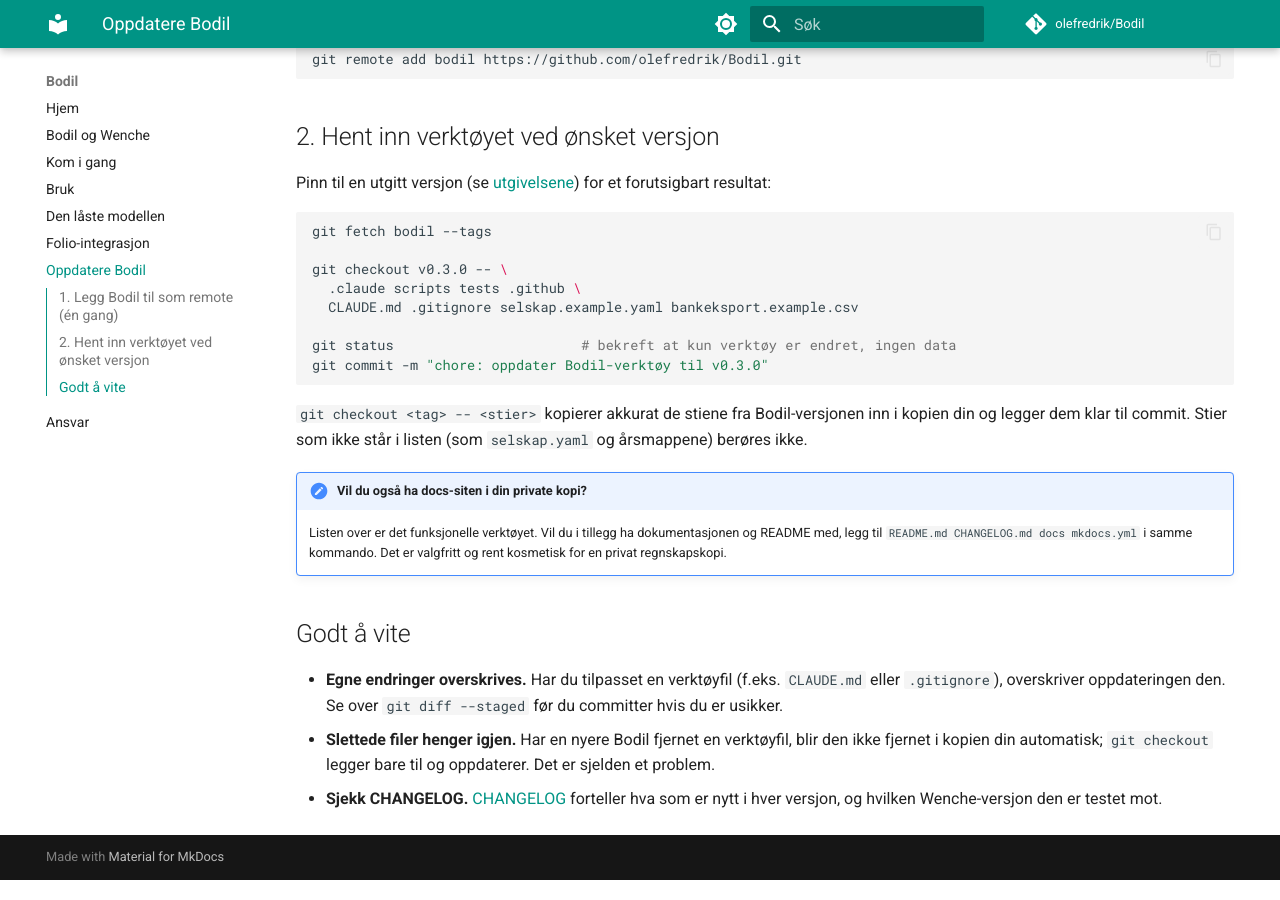
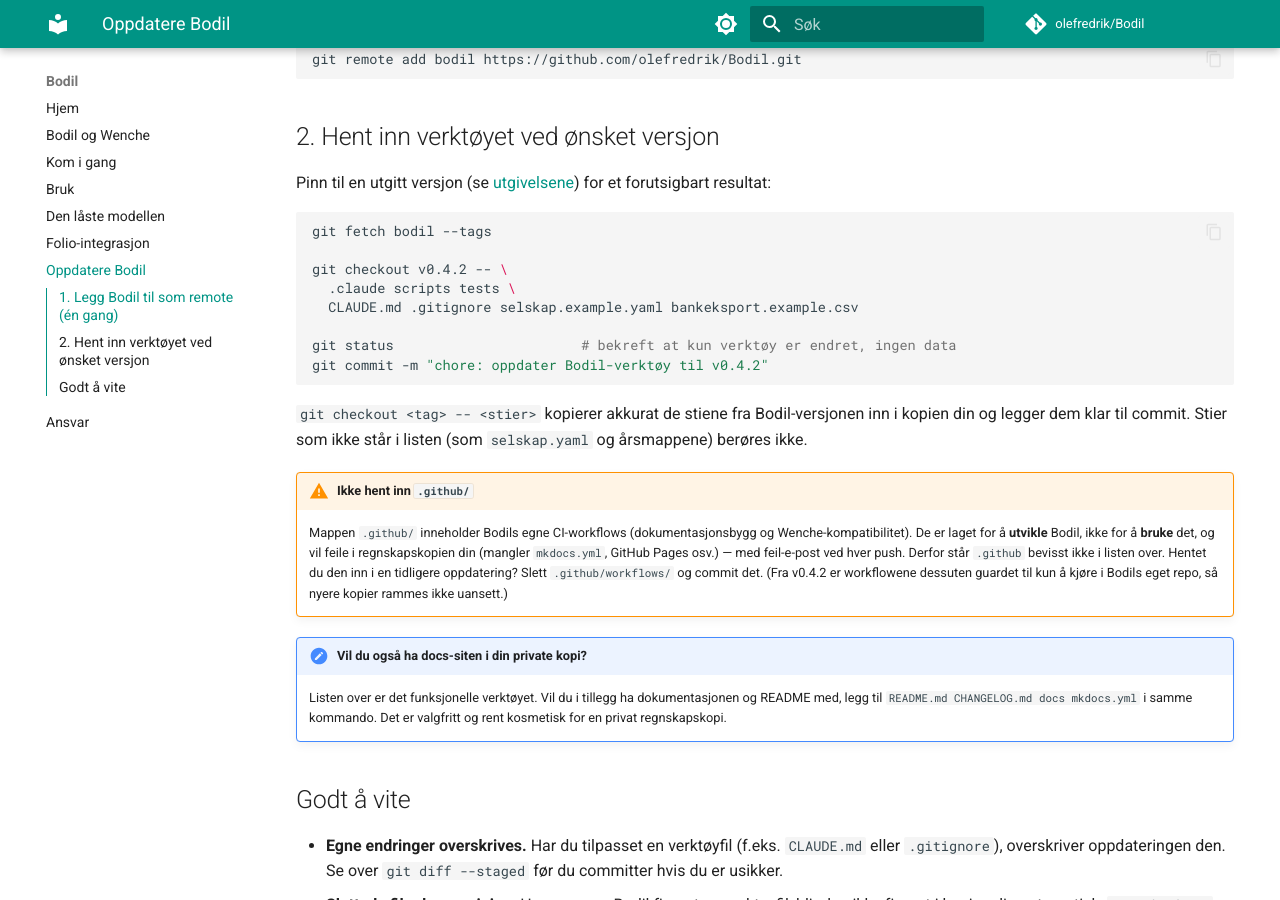
Before and after one commit to olefredrik/Bodil, an MkDocs documentation site: the page built from docs/oppdatere.md, in a window 1280 px wide and 900 px high, scrolled down 474 px. Built offline with MkDocs 1.6.1 and Material for MkDocs 9.7.7, drawn with Linux system fonts in a browser that asks for light colours; comment, search, counter and statistics services are not loaded.

Commit message:
fix(ci): kjør workflows kun i Bodils eget repo, ikke i brukerkopier
Guardet docs.yml og wenche-kompatibilitet.yml med
if: github.repository == 'olefredrik/Bodil', så template-kopier som har
hentet inn .github/ hopper dem over i stedet for å feile med e-postvarsel.
Oppdateringsoppskriften henter ikke lenger inn .github og forklarer hvorfor.
Bumpet til v0.4.2.

````diff
--- a/docs/oppdatere.md
+++ b/docs/oppdatere.md
@@ -20,15 +20,18 @@
 ```bash
 git fetch bodil --tags
 
-git checkout v0.3.0 -- \
-  .claude scripts tests .github \
+git checkout v0.4.2 -- \
+  .claude scripts tests \
   CLAUDE.md .gitignore selskap.example.yaml bankeksport.example.csv
 
 git status                       # bekreft at kun verktøy er endret, ingen data
-git commit -m "chore: oppdater Bodil-verktøy til v0.3.0"
+git commit -m "chore: oppdater Bodil-verktøy til v0.4.2"
 ```
 
 `git checkout <tag> -- <stier>` kopierer akkurat de stiene fra Bodil-versjonen inn i kopien din og legger dem klar til commit. Stier som ikke står i listen (som `selskap.yaml` og årsmappene) berøres ikke.
+
+!!! warning "Ikke hent inn `.github/`"
+    Mappen `.github/` inneholder Bodils egne CI-workflows (dokumentasjonsbygg og Wenche-kompatibilitet). De er laget for å **utvikle** Bodil, ikke for å **bruke** det, og vil feile i regnskapskopien din (mangler `mkdocs.yml`, GitHub Pages osv.) — med feil-e-post ved hver push. Derfor står `.github` bevisst ikke i listen over. Hentet du den inn i en tidligere oppdatering? Slett `.github/workflows/` og commit det. (Fra v0.4.2 er workflowene dessuten guardet til kun å kjøre i Bodils eget repo, så nyere kopier rammes ikke uansett.)
 
 !!! note "Vil du også ha docs-siten i din private kopi?"
     Listen over er det funksjonelle verktøyet. Vil du i tillegg ha dokumentasjonen og README med, legg til `README.md CHANGELOG.md docs mkdocs.yml` i samme kommando. Det er valgfritt og rent kosmetisk for en privat regnskapskopi.
````
Also changed, not shown: CHANGELOG.md (+13 -0 lines), README.md (+1 -1 lines), 2 other files.
